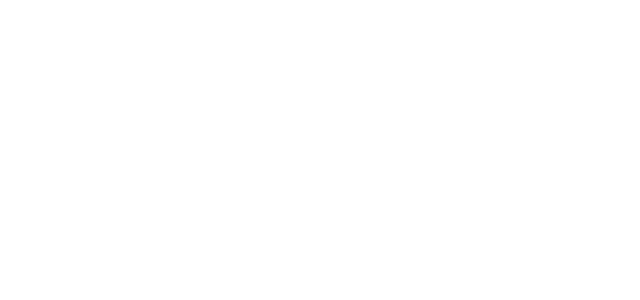
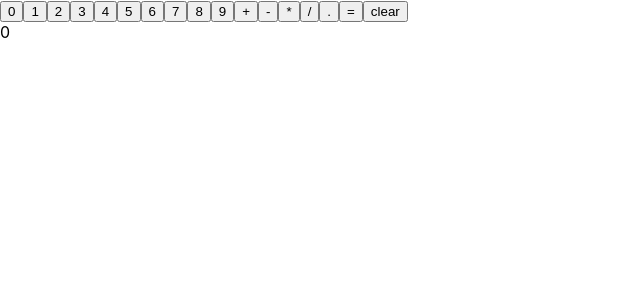
Before and after one commit to Sharoness/freecodecamp_React_P4_JS_Calculator_Functional, a React (Create React App) app: page / in a window 1280 px wide. Shown: the top 300 px of the page, without its empty margins (0-640 px from the left). Built offline with nearby package versions, Linux system fonts and the light colour scheme.

Commit message:
fixed white screen bug

```diff
--- a/src/App.jsx
+++ b/src/App.jsx
@@ -1,10 +1,12 @@
 import React from 'react';
 import './App.css';
-import Calculator from './Display.jsx';
+import Calculator from './Calculator.jsx';
 
 const App = () => {
   	return (
-    	<Calculator />
+    	<div>
+			<Calculator />
+    	</div>
     );
 }
 
--- a/src/Calculator.jsx
+++ b/src/Calculator.jsx
@@ -2,7 +2,7 @@
 import Display from './Display.jsx';
 import Pad from './Pad.jsx';
 
-const App = () => {
+const Calculator = () => {
 	const [display, setDisplay] = useState("0");
 	const [lastValue, setLastValue] = useState("0");
 	const [operator, setOperator] = useState("");
```
